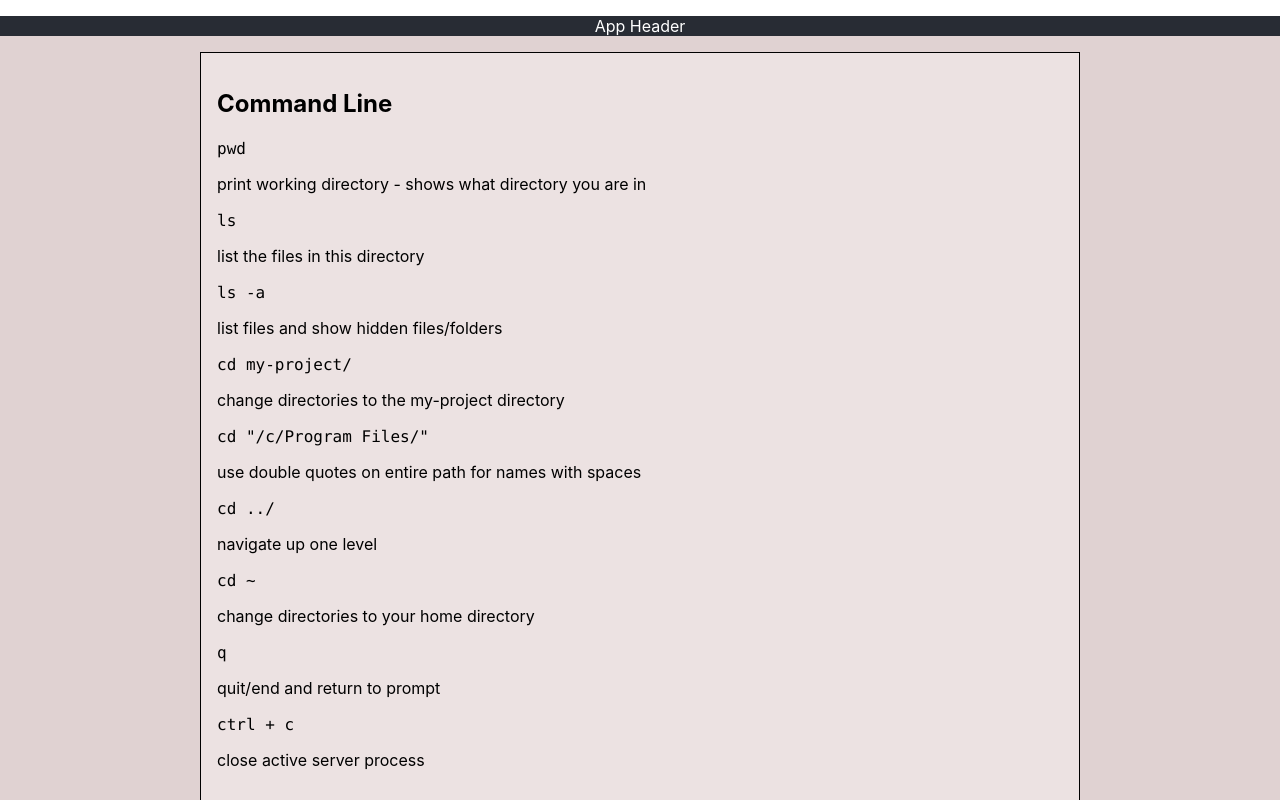
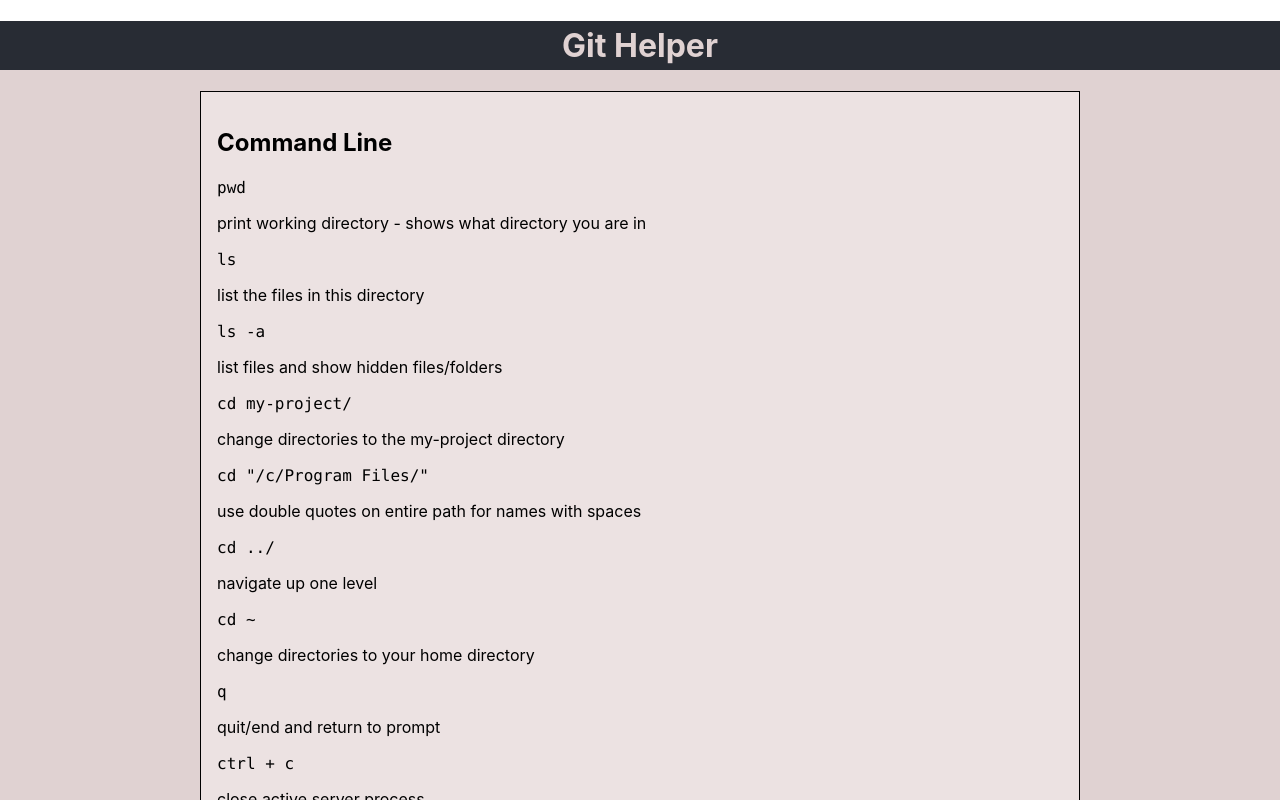
Before and after one commit to davidlongwith/git-helper, a React (Create React App) app: page / in a window 1280 px wide. Shown: the top 800 px of the page. Built offline with nearby package versions, Linux system fonts and the light colour scheme.

Commit message:
update header

```diff
--- a/src/App.css
+++ b/src/App.css
@@ -1,11 +1,15 @@
-.App {
+.app {
   background: rgb(224, 210, 210);
 }
 
-.App-header {
+.app-header {
   background-color: #282c34;
-  color: #fff;
   text-align: center;
+}
+
+.app-header h1 {
+  color: rgb(224, 210, 210);
+  padding: 0.3rem 0;
 }
 
 .commands {
--- a/src/App.js
+++ b/src/App.js
@@ -4,9 +4,9 @@ import CommandGroup from "./components/CommandGroup.js";
 
 function App({ commandData }) {
   return (
-    <div className="App">
-      <header className="App-header">
-        <p>App Header</p>
+    <div className="app">
+      <header className="app-header">
+        <h1>Git Helper</h1>
       </header>
       <div className="commands">
         {commandData.map((commandGroup, i) => (
--- a/src/components/CommandGroup.js
+++ b/src/components/CommandGroup.js
@@ -3,7 +3,7 @@ import Command from "./Command.js";
 
 const CommandGroup = ({ name, commands }) => (
   <section id={name.toLowerCase().replace(/ /g, "-")} className="command-group">
-    <h1>{name}</h1>
+    <h2>{name}</h2>
     <div>
       {commands.map((command, i) => (
         <Command key={i} {...command} />
```
